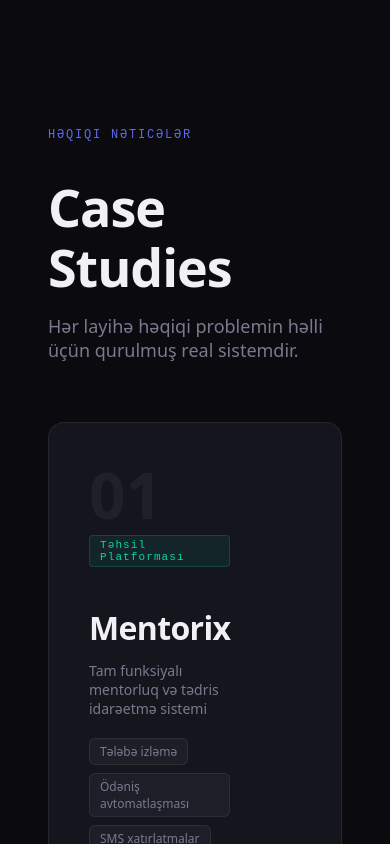
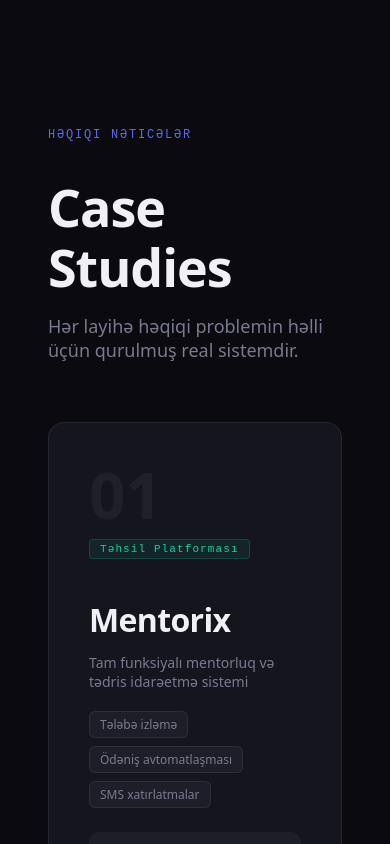
Before and after one commit to datacolabaz/datacolab, a Next.js app in the folder frontend/: page /en/cases in a window 390 px wide. Shown: the top 844 px of the page. Built offline with nearby package versions, Linux system fonts and the light colour scheme.

Commit message:
fix: cases page mobile responsive

```diff
--- a/frontend/app/[locale]/cases/page.tsx
+++ b/frontend/app/[locale]/cases/page.tsx
@@ -35,7 +35,7 @@ export default function CasesPage() {
         </div>
         <div style={{ display: 'flex', flexDirection: 'column', gap: 32 }}>
           {cases.map(c => (
-            <div key={c.num} style={{ background: '#15151e', border: '1px solid rgba(255,255,255,0.07)', borderRadius: 16, padding: 40, display: 'grid', gridTemplateColumns: '1fr 1fr', gap: 40, alignItems: 'center' }}>
+            <div key={c.num} style={{ background: '#15151e', border: '1px solid rgba(255,255,255,0.07)', borderRadius: 16, padding: 40, display: 'grid', gridTemplateColumns: 'repeat(auto-fill, minmax(min(100%, 600px), 1fr))', gap: 40, alignItems: 'center' }}>
               <div>
                 <div style={{ fontSize: 64, fontWeight: 800, color: 'rgba(255,255,255,0.05)', lineHeight: 1, marginBottom: 8 }}>{c.num}</div>
                 <span style={{ fontSize: 11, padding: '3px 10px', borderRadius: 4, background: c.color + '15', color: c.color, border: `1px solid ${c.color}33`, fontFamily: 'monospace', letterSpacing: '0.1em', display: 'inline-block', marginBottom: 16 }}>{c.tag}</span>
```
